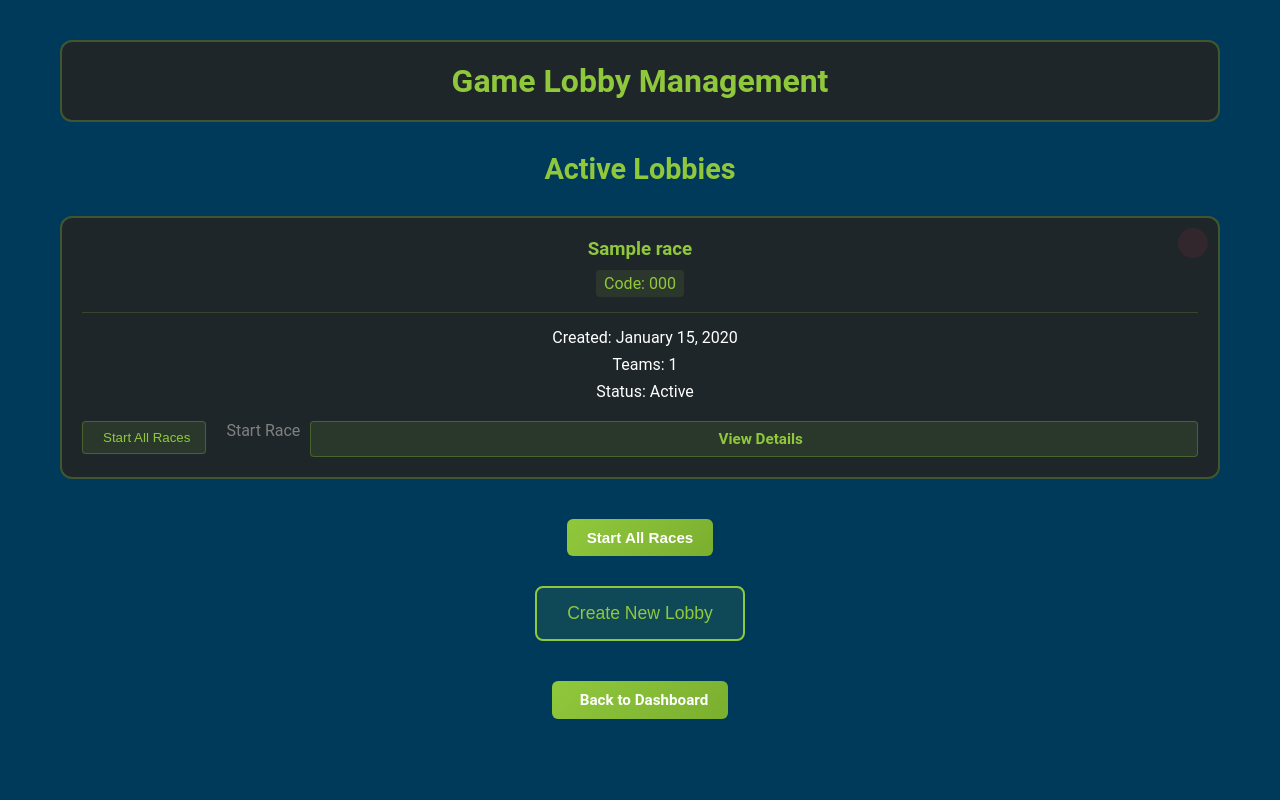
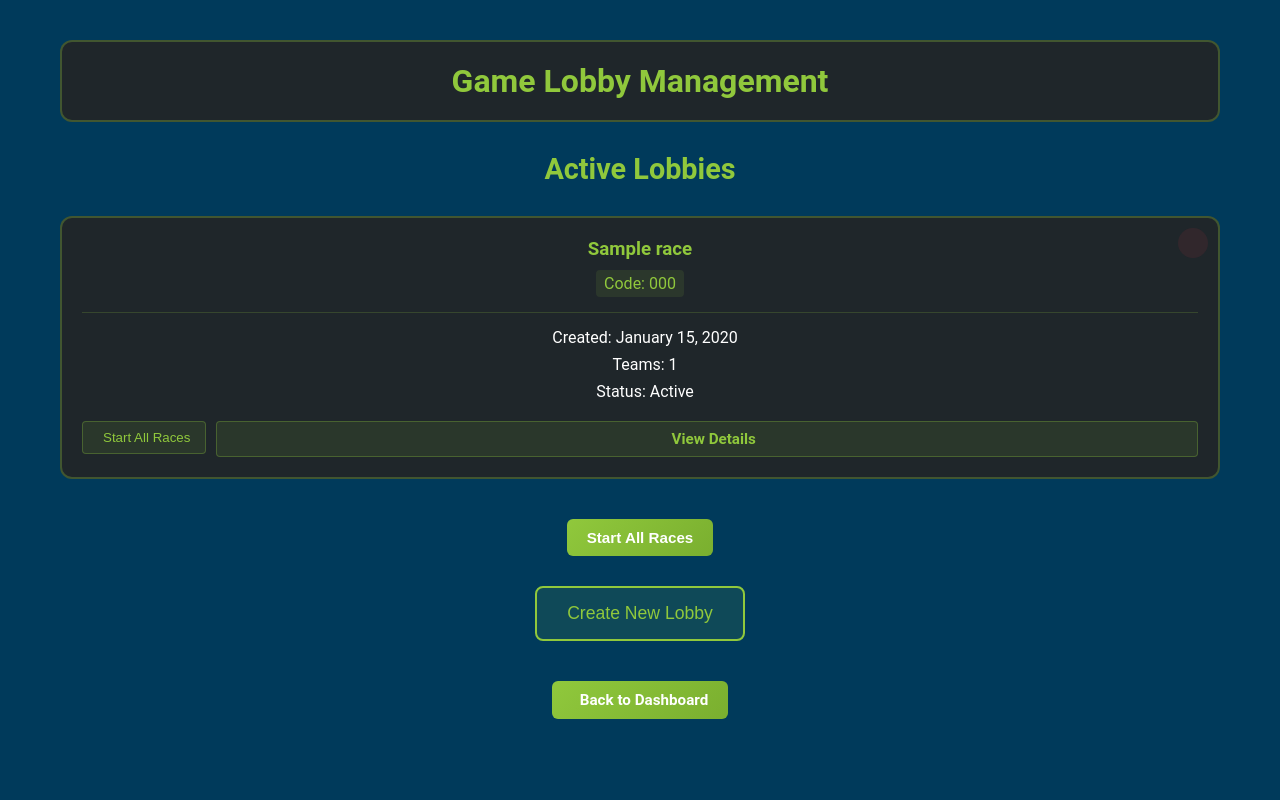
Before and after one commit to somretsay/scavenger_hunt42225, a Django app: page /manage-lobbies/ in a window 1280 px wide. Run offline with Django 5.2, Linux system fonts and the light colour scheme; a user stored in the database is signed in; tables that the repository leaves empty hold one stand-in row (values such as "Sample post"); some libraries are stand-ins or nearby versions.

Commit message:
Update manage_lobbies.html

```diff
--- a/scavenger_hunt422/templates/hunt/manage_lobbies.html
+++ b/scavenger_hunt422/templates/hunt/manage_lobbies.html
@@ -44,8 +44,6 @@
                           <i class="fas fa-play"></i> Start All Races
                         </button>
                       </form>
-                        <i class="fas fa-play"></i> Start Race
-                    </button>
                     <a href="{% url 'lobby_details' lobby.id %}" class="btn view-btn">
                         <i class="fas fa-eye"></i> View Details
                     </a>
```
